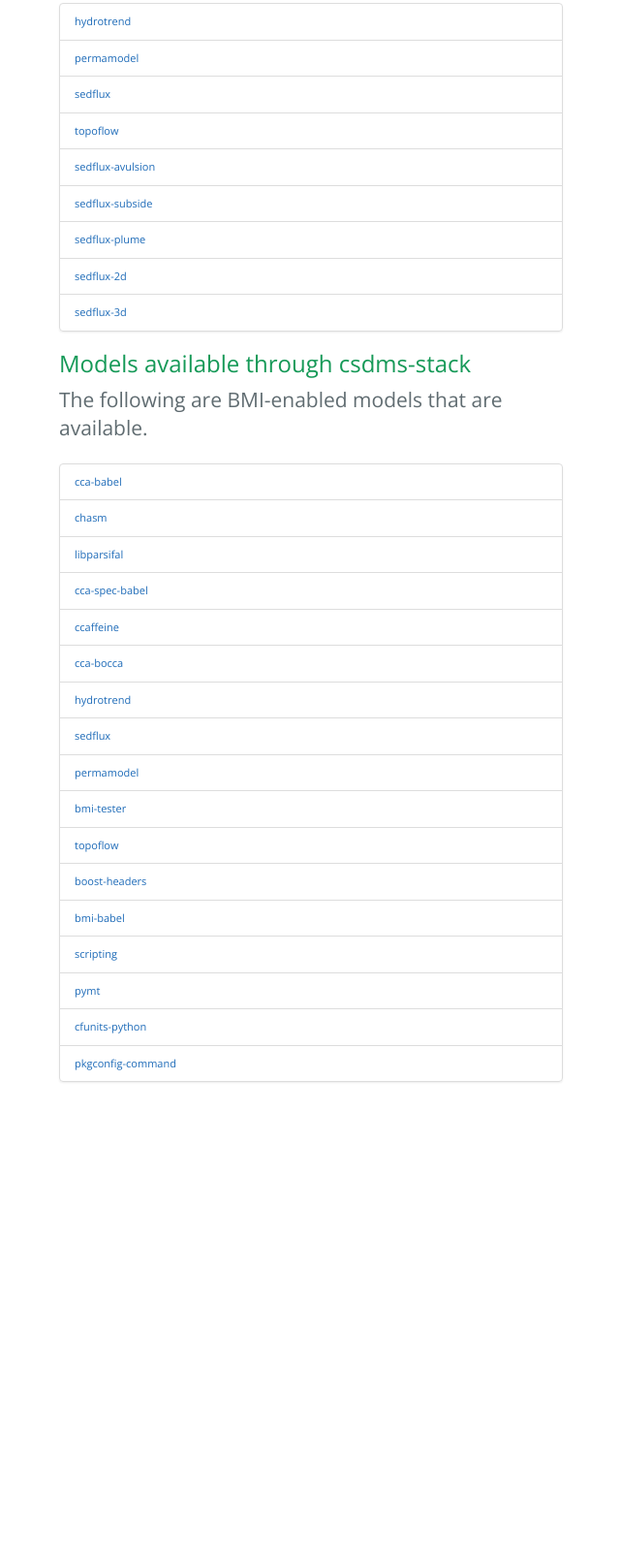
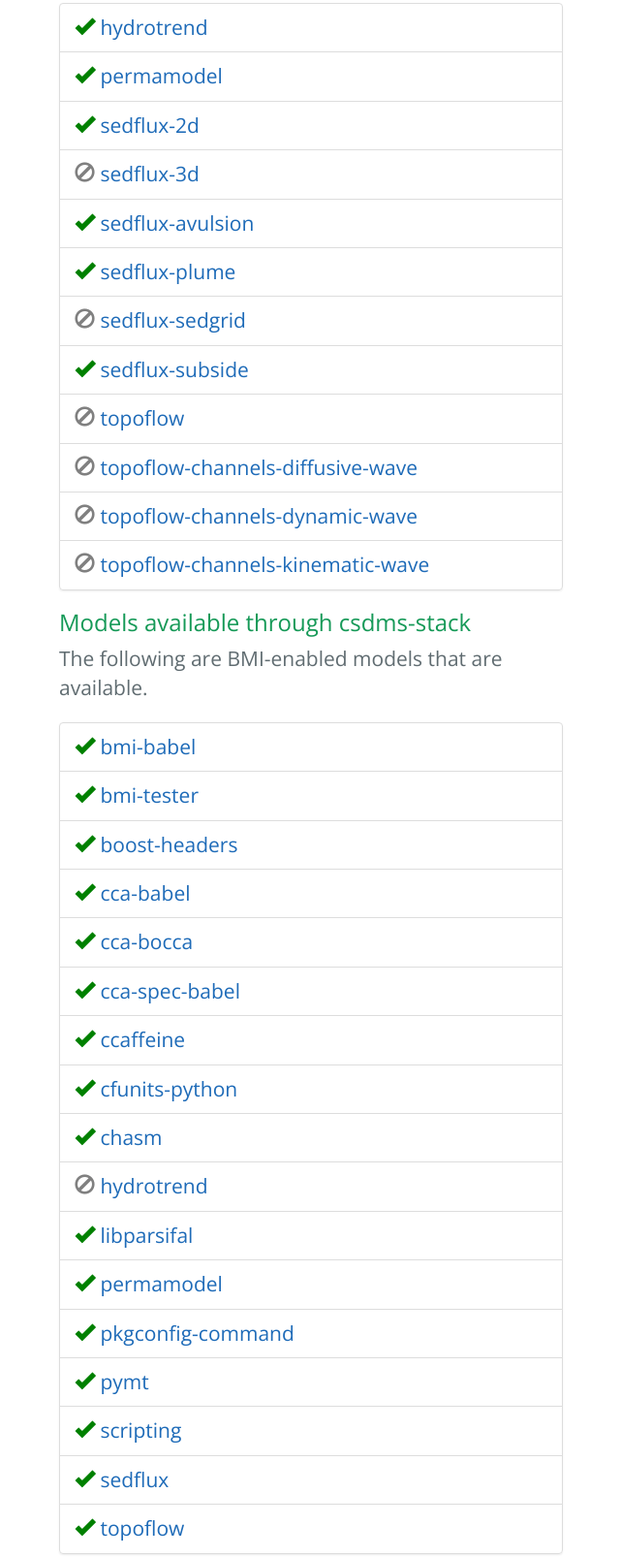
Before and after one commit to csdms-stack/csdms-stack.github.io, a plain HTML site: page recipes.html in a window 1280 px wide. Shown: the part 413-2019 px from the top of the page at 97% size, without its empty margins (319-959 px from the left). Before the commit the page ends 1569 px from the top, so only its background shows below. Drawn offline with nearby package versions, Linux system fonts and the light colour scheme.

Commit message:
Added updated recipes table.

```diff
--- a/recipes.html
+++ b/recipes.html
@@ -42,57 +42,183 @@
     <ul class="list-group">
 
       <li class="list-group-item">
+
+        <span class="lead">
+
+
+            <span class="glyphicon glyphicon-ok fa-lg" style="color:green"> </span>
+
+
           <a href="https://github.com/csdms-stack/hydrotrend-csdms-recipe">
             hydrotrend
           </a>
+
+        </span>
       </li>
 
       <li class="list-group-item">
+
+        <span class="lead">
+
+
+            <span class="glyphicon glyphicon-ok fa-lg" style="color:green"> </span>
+
+
           <a href="https://github.com/csdms-stack/permamodel-csdms-recipe">
             permamodel
           </a>
+
+        </span>
       </li>
 
       <li class="list-group-item">
-        <a href="https://github.com/csdms-stack/sedflux-csdms-recipe">
-          sedflux
+
+        <span class="lead">
+
+
+            <span class="glyphicon glyphicon-ok fa-lg" style="color:green"> </span>
+
+
+          <a href="https://github.com/csdms-stack/sedflux-2d-csdms-recipe">
+            sedflux-2d
           </a>
+
+        </span>
       </li>
 
       <li class="list-group-item">
+
+        <span class="lead">
+
+
+            <span class="glyphicon glyphicon-ban-circle fa-lg" style="color:grey"> </span>
+
+
+          <a href="https://github.com/csdms-stack/sedflux-3d-csdms-recipe">
+            sedflux-3d
+          </a>
+
+        </span>
+      </li>
+
+      <li class="list-group-item">
+
+        <span class="lead">
+
+
+            <span class="glyphicon glyphicon-ok fa-lg" style="color:green"> </span>
+
+
+          <a href="https://github.com/csdms-stack/sedflux-avulsion-csdms-recipe">
+            sedflux-avulsion
+          </a>
+
+        </span>
+      </li>
+
+      <li class="list-group-item">
+
+        <span class="lead">
+
+
+            <span class="glyphicon glyphicon-ok fa-lg" style="color:green"> </span>
+
+
+          <a href="https://github.com/csdms-stack/sedflux-plume-csdms-recipe">
+            sedflux-plume
+          </a>
+
+        </span>
+      </li>
+
+      <li class="list-group-item">
+
+        <span class="lead">
+
+
+            <span class="glyphicon glyphicon-ban-circle fa-lg" style="color:grey"> </span>
+
+
+          <a href="https://github.com/csdms-stack/sedflux-sedgrid-csdms-recipe">
+            sedflux-sedgrid
+          </a>
+
+        </span>
+      </li>
+
+      <li class="list-group-item">
+
+        <span class="lead">
+
+
+            <span class="glyphicon glyphicon-ok fa-lg" style="color:green"> </span>
+
+
+          <a href="https://github.com/csdms-stack/sedflux-subside-csdms-recipe">
+            sedflux-subside
+          </a>
+
+        </span>
+      </li>
+
+      <li class="list-group-item">
+
+        <span class="lead">
+
+
+            <span class="glyphicon glyphicon-ban-circle fa-lg" style="color:grey"> </span>
+
+
           <a href="https://github.com/csdms-stack/topoflow-csdms-recipe">
             topoflow
           </a>
+
+        </span>
       </li>
 
       <li class="list-group-item">
-        <a href="https://github.com/csdms-stack/sedflux-avulsion-csdms-recipe">
-          sedflux-avulsion
+
+        <span class="lead">
+
+
+            <span class="glyphicon glyphicon-ban-circle fa-lg" style="color:grey"> </span>
+
+
+          <a href="https://github.com/csdms-stack/topoflow-channels-diffusive-wave-csdms-recipe">
+            topoflow-channels-diffusive-wave
           </a>
+
+        </span>
       </li>
 
       <li class="list-group-item">
-        <a href="https://github.com/csdms-stack/sedflux-subside-csdms-recipe">
-          sedflux-subside
+
+        <span class="lead">
+
+
+            <span class="glyphicon glyphicon-ban-circle fa-lg" style="color:grey"> </span>
+
+
+          <a href="https://github.com/csdms-stack/topoflow-channels-dynamic-wave-csdms-recipe">
+            topoflow-channels-dynamic-wave
           </a>
+
+        </span>
       </li>
 
       <li class="list-group-item">
-        <a href="https://github.com/csdms-stack/sedflux-plume-csdms-recipe">
-          sedflux-plume
+
+        <span class="lead">
+
+
+            <span class="glyphicon glyphicon-ban-circle fa-lg" style="color:grey"> </span>
+
+
+          <a href="https://github.com/csdms-stack/topoflow-channels-kinematic-wave-csdms-recipe">
+            topoflow-channels-kinematic-wave
           </a>
-      </li>
 
-      <li class="list-group-item">
-        <a href="https://github.com/csdms-stack/sedflux-2d-csdms-recipe">
-          sedflux-2d
-        </a>
-      </li>
-
-      <li class="list-group-item">
-        <a href="https://github.com/csdms-stack/sedflux-3d-csdms-recipe">
-          sedflux-3d
-        </a>
+        </span>
       </li>
 
     </ul>
@@ -107,105 +233,258 @@
     <ul class="list-group">
 
       <li class="list-group-item">
+
+        <span class="lead">
+
+
+            <span class="glyphicon glyphicon-ok fa-lg" style="color:green"> </span>
+
+
+          <a href="https://github.com/csdms-stack/bmi-babel-recipe">
+            bmi-babel
+          </a>
+
+        </span>
+      </li>
+
+      <li class="list-group-item">
+
+        <span class="lead">
+
+
+            <span class="glyphicon glyphicon-ok fa-lg" style="color:green"> </span>
+
+
+          <a href="https://github.com/csdms-stack/bmi-tester-recipe">
+            bmi-tester
+          </a>
+
+        </span>
+      </li>
+
+      <li class="list-group-item">
+
+        <span class="lead">
+
+
+            <span class="glyphicon glyphicon-ok fa-lg" style="color:green"> </span>
+
+
+          <a href="https://github.com/csdms-stack/boost-headers-recipe">
+            boost-headers
+          </a>
+
+        </span>
+      </li>
+
+      <li class="list-group-item">
+
+        <span class="lead">
+
+
+            <span class="glyphicon glyphicon-ok fa-lg" style="color:green"> </span>
+
+
           <a href="https://github.com/csdms-stack/cca-babel-recipe">
             cca-babel
           </a>
+
+        </span>
       </li>
 
       <li class="list-group-item">
+
+        <span class="lead">
+
+
+            <span class="glyphicon glyphicon-ok fa-lg" style="color:green"> </span>
+
+
+          <a href="https://github.com/csdms-stack/cca-bocca-recipe">
+            cca-bocca
+          </a>
+
+        </span>
+      </li>
+
+      <li class="list-group-item">
+
+        <span class="lead">
+
+
+            <span class="glyphicon glyphicon-ok fa-lg" style="color:green"> </span>
+
+
+          <a href="https://github.com/csdms-stack/cca-spec-babel-recipe">
+            cca-spec-babel
+          </a>
+
+        </span>
+      </li>
+
+      <li class="list-group-item">
+
+        <span class="lead">
+
+
+            <span class="glyphicon glyphicon-ok fa-lg" style="color:green"> </span>
+
+
+          <a href="https://github.com/csdms-stack/ccaffeine-recipe">
+            ccaffeine
+          </a>
+
+        </span>
+      </li>
+
+      <li class="list-group-item">
+
+        <span class="lead">
+
+
+            <span class="glyphicon glyphicon-ok fa-lg" style="color:green"> </span>
+
+
+          <a href="https://github.com/csdms-stack/cfunits-python-recipe">
+            cfunits-python
+          </a>
+
+        </span>
+      </li>
+
+      <li class="list-group-item">
+
+        <span class="lead">
+
+
+            <span class="glyphicon glyphicon-ok fa-lg" style="color:green"> </span>
+
+
           <a href="https://github.com/csdms-stack/chasm-recipe">
             chasm
           </a>
+
+        </span>
       </li>
 
       <li class="list-group-item">
+
+        <span class="lead">
+
+
+            <span class="glyphicon glyphicon-ban-circle fa-lg" style="color:grey"> </span>
+
+
+          <a href="https://github.com/csdms-stack/hydrotrend-recipe">
+            hydrotrend
+          </a>
+
+        </span>
+      </li>
+
+      <li class="list-group-item">
+
+        <span class="lead">
+
+
+            <span class="glyphicon glyphicon-ok fa-lg" style="color:green"> </span>
+
+
           <a href="https://github.com/csdms-stack/libparsifal-recipe">
             libparsifal
           </a>
+
+        </span>
       </li>
 
       <li class="list-group-item">
-        <a href="https://github.com/csdms-stack/cca-spec-babel-recipe">
-          cca-spec-babel
+
+        <span class="lead">
+
+
+            <span class="glyphicon glyphicon-ok fa-lg" style="color:green"> </span>
+
+
+          <a href="https://github.com/csdms-stack/permamodel-recipe">
+            permamodel
           </a>
+
+        </span>
       </li>
 
       <li class="list-group-item">
-        <a href="https://github.com/csdms-stack/ccaffeine-recipe">
-          ccaffeine
+
+        <span class="lead">
+
+
+            <span class="glyphicon glyphicon-ok fa-lg" style="color:green"> </span>
+
+
+          <a href="https://github.com/csdms-stack/pkgconfig-command-recipe">
+            pkgconfig-command
           </a>
+
+        </span>
       </li>
 
       <li class="list-group-item">
-        <a href="https://github.com/csdms-stack/cca-bocca-recipe">
-          cca-bocca
+
+        <span class="lead">
+
+
+            <span class="glyphicon glyphicon-ok fa-lg" style="color:green"> </span>
+
+
+          <a href="https://github.com/csdms-stack/pymt-recipe">
+            pymt
           </a>
+
+        </span>
       </li>
 
       <li class="list-group-item">
-        <a href="https://github.com/csdms-stack/hydrotrend-recipe">
-          hydrotrend
+
+        <span class="lead">
+
+
+            <span class="glyphicon glyphicon-ok fa-lg" style="color:green"> </span>
+
+
+          <a href="https://github.com/csdms-stack/scripting-recipe">
+            scripting
           </a>
+
+        </span>
       </li>
 
       <li class="list-group-item">
+
+        <span class="lead">
+
+
+            <span class="glyphicon glyphicon-ok fa-lg" style="color:green"> </span>
+
+
           <a href="https://github.com/csdms-stack/sedflux-recipe">
             sedflux
           </a>
+
+        </span>
       </li>
 
       <li class="list-group-item">
-        <a href="https://github.com/csdms-stack/permamodel-recipe">
-          permamodel
-        </a>
-      </li>
 
-      <li class="list-group-item">
-        <a href="https://github.com/csdms-stack/bmi-tester-recipe">
-          bmi-tester
-        </a>
-      </li>
+        <span class="lead">
 
-      <li class="list-group-item">
+
+            <span class="glyphicon glyphicon-ok fa-lg" style="color:green"> </span>
+
+
           <a href="https://github.com/csdms-stack/topoflow-recipe">
             topoflow
           </a>
-      </li>
 
-      <li class="list-group-item">
-        <a href="https://github.com/csdms-stack/boost-headers-recipe">
-          boost-headers
-        </a>
-      </li>
-
-      <li class="list-group-item">
-        <a href="https://github.com/csdms-stack/bmi-babel-recipe">
-          bmi-babel
-        </a>
-      </li>
-
-      <li class="list-group-item">
-        <a href="https://github.com/csdms-stack/scripting-recipe">
-          scripting
-        </a>
-      </li>
-
-      <li class="list-group-item">
-        <a href="https://github.com/csdms-stack/pymt-recipe">
-          pymt
-        </a>
-      </li>
-
-      <li class="list-group-item">
-        <a href="https://github.com/csdms-stack/cfunits-python-recipe">
-          cfunits-python
-        </a>
-      </li>
-
-      <li class="list-group-item">
-        <a href="https://github.com/csdms-stack/pkgconfig-command-recipe">
-          pkgconfig-command
-        </a>
+        </span>
       </li>
 
     </ul>
```
Lines whose indentation alone changed are shown as unchanged.
